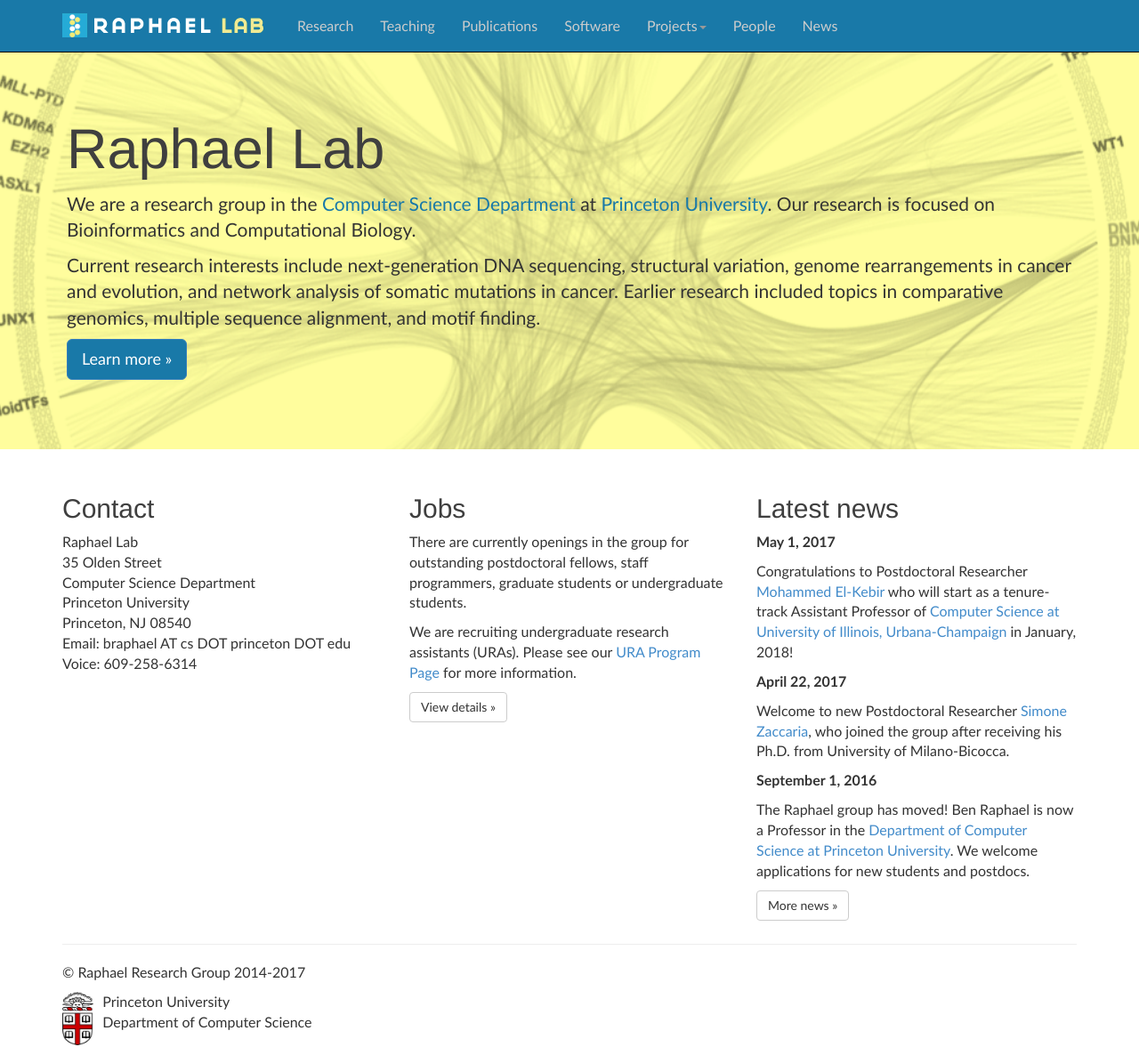
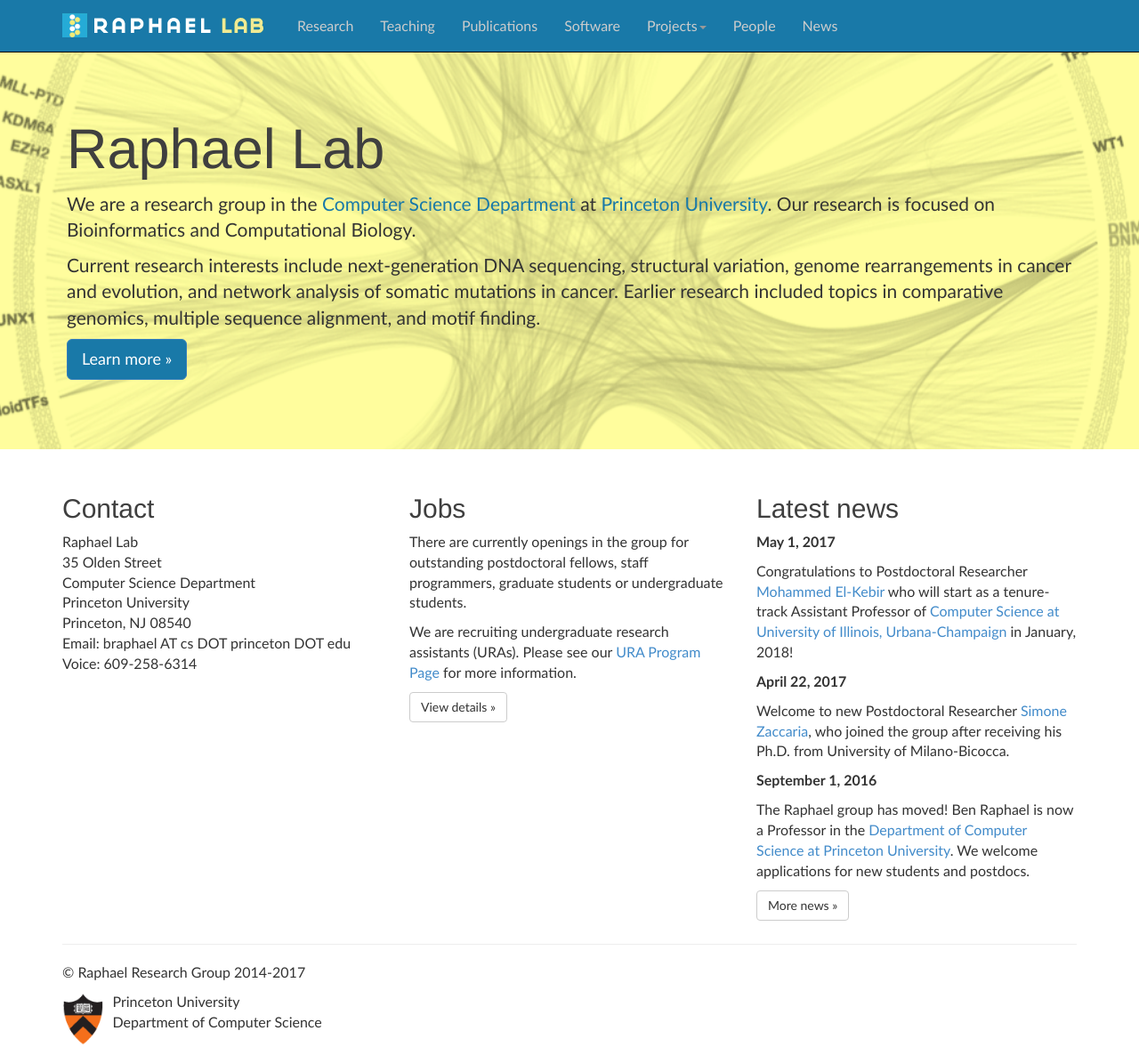
Before and after one commit to raphael-group/raphael-group.github.io, a Jekyll site: the page built from index.html, in a window 1280 px wide and 1186 px high. Shown: the whole window at 89% size. Built offline with Jekyll 4.4.1, drawn with Linux system fonts in a browser that asks for light colours; nearby versions of some CDN libraries; comment, search, counter and statistics services are not loaded.

Commit message:
Update default.html

```diff
--- a/_layouts/default.html
+++ b/_layouts/default.html
@@ -80,7 +80,7 @@
             <hr/>
         <footer>
             <p>&copy; Raphael Research Group 2014-2017</p>
-            <img src="{{ site.url }}/assets/brown.jpeg" style="height:60px; float:left; margin-right: 10px"/>
+            <img src="{{ site.url }}/assets/Princeton_seal.png" style="height:60px; float:left; margin-right: 10px"/>
             <p>Princeton University<br/>
             Department of Computer Science</p>
         </footer>
```
